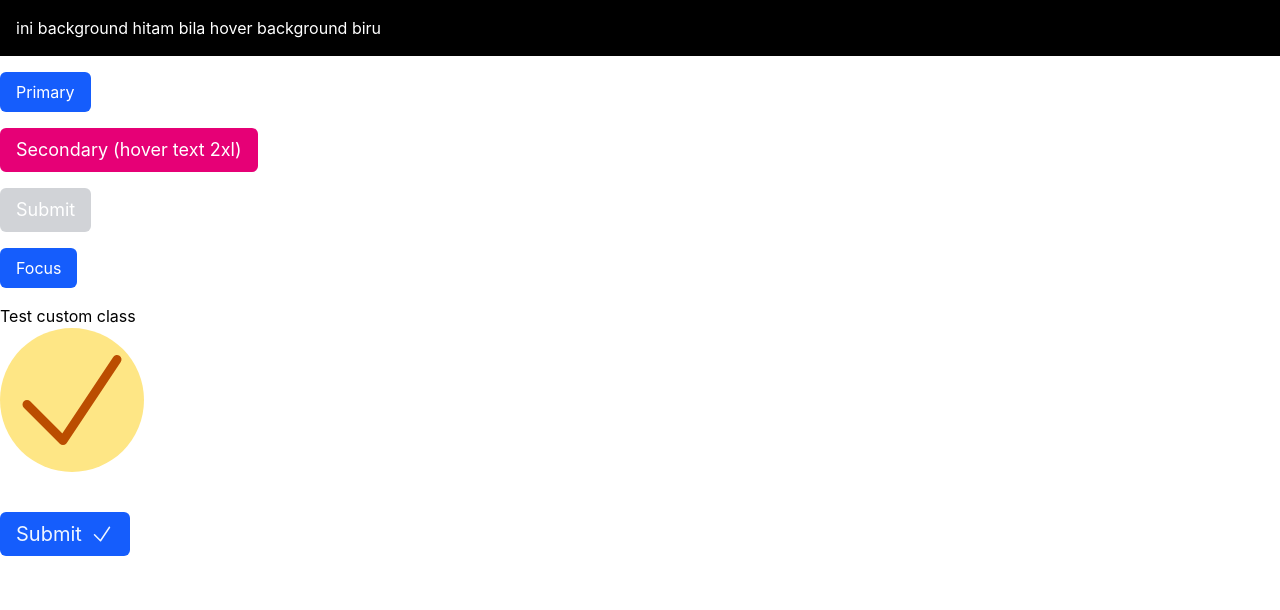
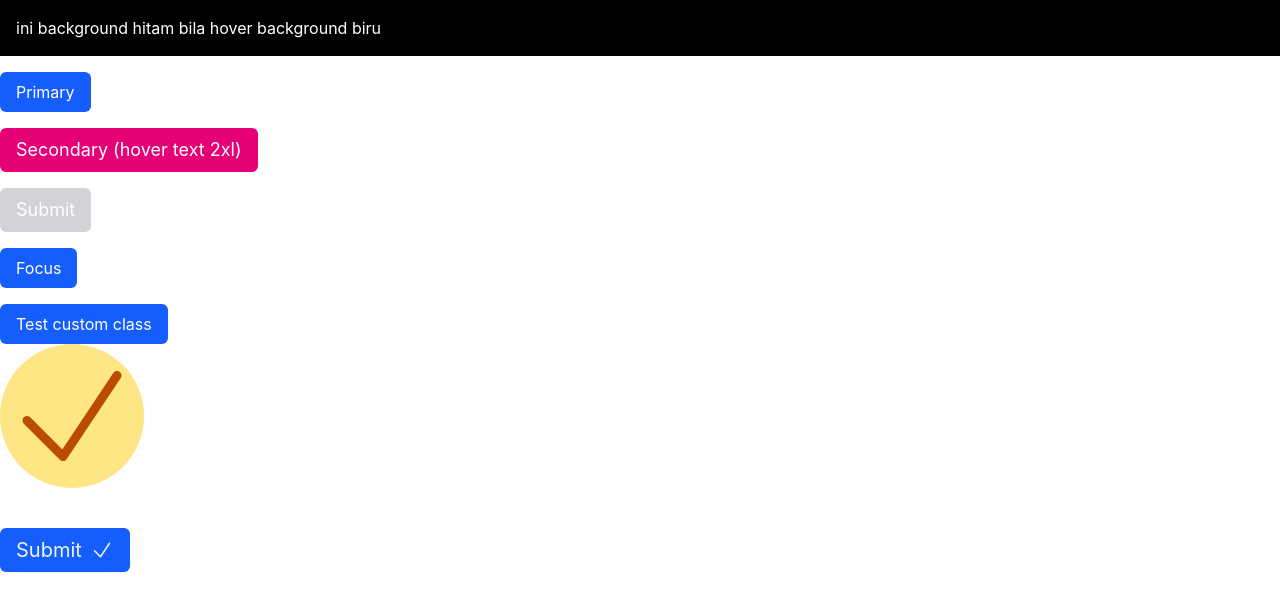
Before and after one commit to cyberfly/learn-tailwind, a website built with Vite: page day2-states.html in a window 1280 px wide. Built offline with nearby package versions, Linux system fonts and the light colour scheme.

Commit message:
extract tailwind class to custom css class using apply

```diff
--- a/src/style.css
+++ b/src/style.css
@@ -1 +1,5 @@
 @import "tailwindcss";
+
+.btn-primary {
+  @apply rounded-md bg-blue-600 px-4 py-2 text-white ring-amber-200 hover:bg-blue-800 focus:bg-red-600 focus:ring-4;
+}
```
